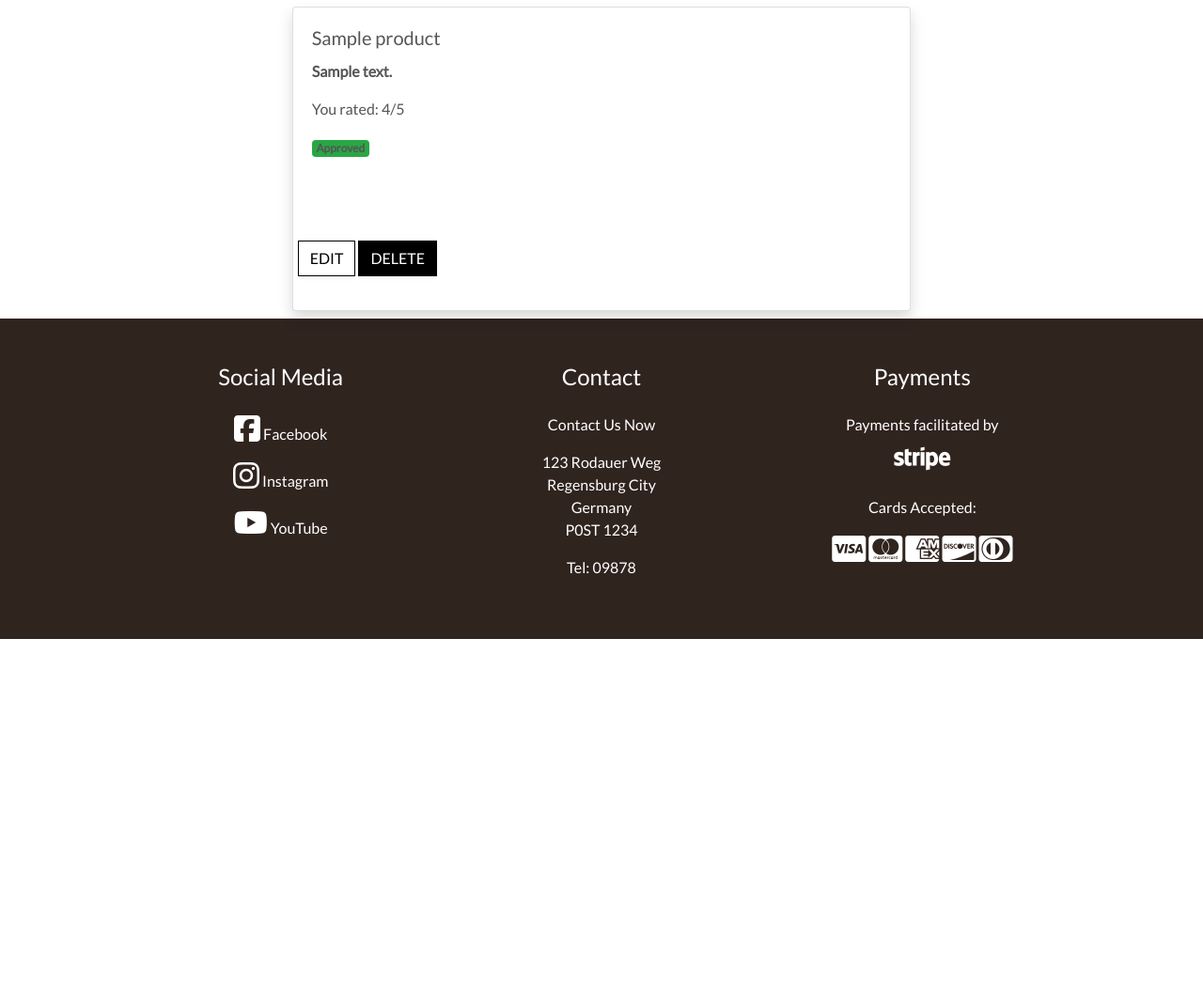
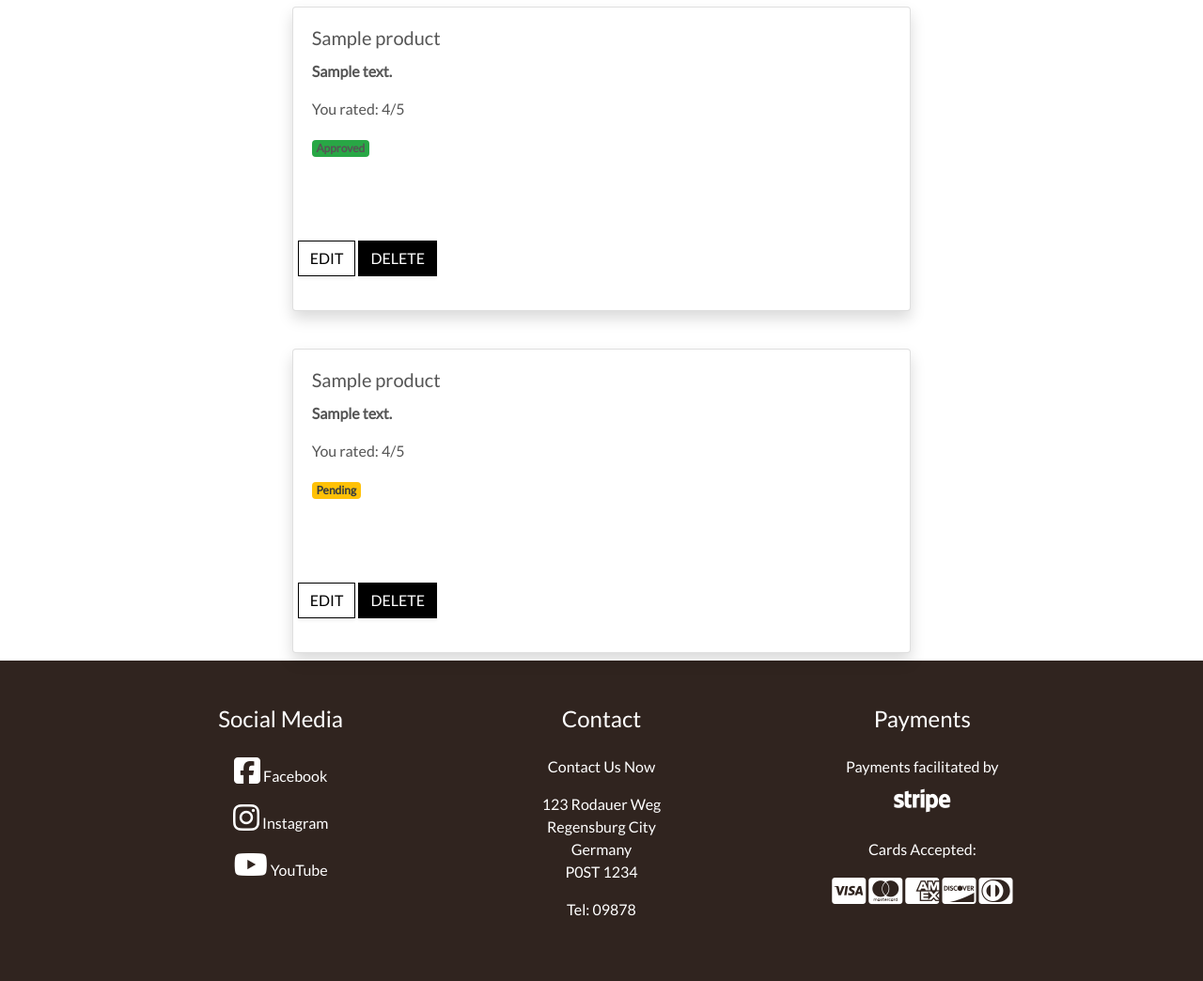
Before and after one commit to HinaKhan94/fetch, a Django app: template profiles/templates/profiles/my_reviews.html in a window 1280 px wide. Shown: the part 283-1327 px from the top of the page at 94% size. Before the commit the page ends 963 px from the top, so only its background shows below. Run offline with Django 3.2, Linux system fonts and the light colour scheme; the template is opened without the code that fills it: values that come from a table or form of the project are taken from there, others are empty; a user stored in the database is signed in; tables that the repository leaves empty hold one stand-in row (values such as "Sample post"); some libraries are stand-ins or nearby versions.

Commit message:
chore: fix modals on review and detail page

```diff
--- a/products/static/reviews/css/review.css
+++ b/products/static/reviews/css/review.css
@@ -8,10 +8,7 @@
 
 .review-container {
     border-radius: 2px;
-    border: solid;
-    border-color: #30241f;
-    background-color: #30241f;
-    color: white;
+    color: black;
 }
 
 .review-title {
--- a/profiles/templates/profiles/my_reviews.html
+++ b/profiles/templates/profiles/my_reviews.html
@@ -17,35 +17,31 @@
 <div class="container mt-5">
     <h2>My Reviews</h2>
     <div class="row">
-      {% for review in user_reviews_approved %}
+        <!-- Approved User Reviews -->
+        {% for approved_review in user_reviews_approved %}
         <div class="col-md-10 mx-auto mt-md-3 mt-lg-4 mt-4">
             <div class="container review-details-card card shadow my-2">
                 <!-- Displays relevant information about the request here -->
-                <h5 class="card-title">{{ review.product.name }}</h5>
-                <p><strong>{{ review.content }}</strong></p>
-                <p>You rated: {{ review.rating }}/5</p>
-                <p class="card-text">
-                    {% if review.is_approved %}
-                        <span class="badge bg-success">Approved</span>
-                    {% else %}
-                        <span class="badge bg-warning text-dark">Pending</span>
-                    {% endif %}
+                <h5 class="card-title">{{ approved_review.product.name }}</h5>
+                <p><strong>{{ approved_review.content }}</strong></p>
+                <p>You rated: {{ approved_review.rating }}/5</p>
+                <p class="card-text"><span class="badge bg-success">Approved</span>
                 </p>
                 <p class="card-text">
-                    {% if request.user.is_superuser or request.user == review.user %}
+                    {% if request.user.is_superuser or request.user == approved_review.user %}
                         <div class="row review-content">
                             <div class="mt-2 gy-3">
-                            {% if request.user == review.user %}
+                                {% if request.user == approved_review.user %}
                                     <!-- Edit Review - Review Author Only -->
-                                <a href="{% url 'edit_review' review.id %}" class="btn btn-outline-black rounded-0 mt-5 text-decoration-none text-uppercase shadow-sm">EDIT</a>
+                                    <a href="{% url 'edit_review' approved_review.id %}" class="btn btn-outline-black rounded-0 mt-5 text-decoration-none text-uppercase shadow-sm">EDIT</a>
                                 {% endif %}
                                 <!-- Delete Review - Review Author or Superuser Only -->
-                            <button type="button" data-toggle="modal" data-target="#modal-{{ review.id }}" class="btn btn-black rounded-0 mt-5 text-decoration-none text-uppercase shadow-sm">DELETE</button>
+                                <button type="button" data-toggle="modal" data-target="#modal-{{ approved_review.id }}" class="btn btn-black rounded-0 mt-5 text-decoration-none text-uppercase shadow-sm">DELETE</button>
                             </div>
                         </div>
 
                         <!-- Confirm Delete Modal - Defensive Programming -->
-                    <div class="modal fade" id="modal-{{ review.id }}" tabindex="-1" role="dialog" aria-hidden="true">
+                        <div class="modal fade" id="modal-{{ approved_review.id }}" tabindex="-1" role="dialog" aria-hidden="true">
                             <div class="modal-dialog" role="document">
                                 <div class="modal-content">
                                     <div class="modal-header justify-content-between bg-dark-grey py-3">
@@ -56,11 +52,61 @@
                                     </div>
                                     <div class="modal-body pb-2 font-body">
                                         <p>Are you sure you want to the delete the review...
-                                    <strong>"{{ review.content }}"</strong></p>
+                                        <strong>"{{ approved_review.content }}"</strong></p>
                                     </div>
                                     <div class="modal-footer pt-0">
                                         <button type="button" class="edit-del-btn dismiss-btn font-title text-decoration-none weight-regular align-middle me-2" data-dismiss="modal">CLOSE</button>
-                                    <a href="{% url 'delete_review' review.id %}?next={{ request.path|urlencode }}" class="edit-del-btn del-btn font-title text-decoration-none weight-bold align-middle">DELETE</a>
+                                        <a href="{% url 'delete_review' approved_review.id %}?next={{ request.path|urlencode }}" class="edit-del-btn del-btn font-title text-decoration-none weight-bold align-middle">DELETE</a>
+                                    </div>
+                                </div>
+                            </div>
+                        </div>
+                    {% endif %}
+                </p>
+            </div>
+        </div>
+        {% endfor %}
+
+        <!-- Pending reviews -->
+        {% for pending_review in user_reviews_pending %}
+        <div class="col-md-10 mx-auto mt-md-3 mt-lg-4 mt-4">
+            <div class="container review-details-card card shadow my-2">
+                <!-- Displays relevant information about the request here -->
+                <h5 class="card-title">{{ pending_review.product.name }}</h5>
+                <p><strong>{{ pending_review.content }}</strong></p>
+                <p>You rated: {{ pending_review.rating }}/5</p>
+                <p class="card-text"><span class="badge bg-warning text-dark">Pending</span>
+                </p>
+                <p class="card-text">
+                    {% if request.user.is_superuser or request.user == pending_review.user %}
+                        <div class="row review-content">
+                            <div class="mt-2 gy-3">
+                                {% if request.user == pending_review.user %}
+                                    <!-- Edit Review - Review Author Only -->
+                                    <a href="{% url 'edit_review' pending_review.id %}" class="btn btn-outline-black rounded-0 mt-5 text-decoration-none text-uppercase shadow-sm">EDIT</a>
+                                {% endif %}
+                                <!-- Delete Review - Review Author or Superuser Only -->
+                                <button type="button" data-toggle="modal" data-target="#modal-{{ pending_review.id }}" class="btn btn-black rounded-0 mt-5 text-decoration-none text-uppercase shadow-sm">DELETE</button>
+                            </div>
+                        </div>
+
+                        <!-- Confirm Delete Modal - Defensive Programming -->
+                        <div class="modal fade" id="modal-{{ pending_review.id }}" tabindex="-1" role="dialog" aria-hidden="true">
+                            <div class="modal-dialog" role="document">
+                                <div class="modal-content">
+                                    <div class="modal-header justify-content-between bg-dark-grey py-3">
+                                        <h2 class="font-body text-ib-light">DELETE REVIEW</h2>
+                                        <button type="button" class="close modal-close-cross text-ib-light" data-dismiss="modal" aria-label="Close">
+                                            <span aria-hidden="true" class="ib-lh-1">&times;</span>
+                                        </button>
+                                    </div>
+                                    <div class="modal-body pb-2 font-body">
+                                        <p>Are you sure you want to the delete the review...
+                                        <strong>"{{ pending_review.content }}"</strong></p>
+                                    </div>
+                                    <div class="modal-footer pt-0">
+                                        <button type="button" class="edit-del-btn dismiss-btn font-title text-decoration-none weight-regular align-middle me-2" data-dismiss="modal">CLOSE</button>
+                                        <a href="{% url 'delete_review' pending_review.id %}?next={{ request.path|urlencode }}" class="edit-del-btn del-btn font-title text-decoration-none weight-bold align-middle">DELETE</a>
                                     </div>
                                 </div>
                             </div>
```
Also changed, not shown: products/templates/products/product_detail.html (+8 -9 lines). Lines whose indentation alone changed are shown as unchanged.
